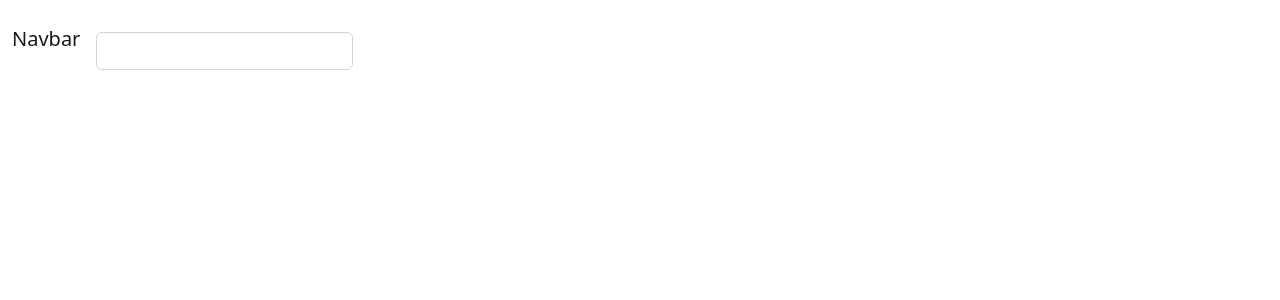
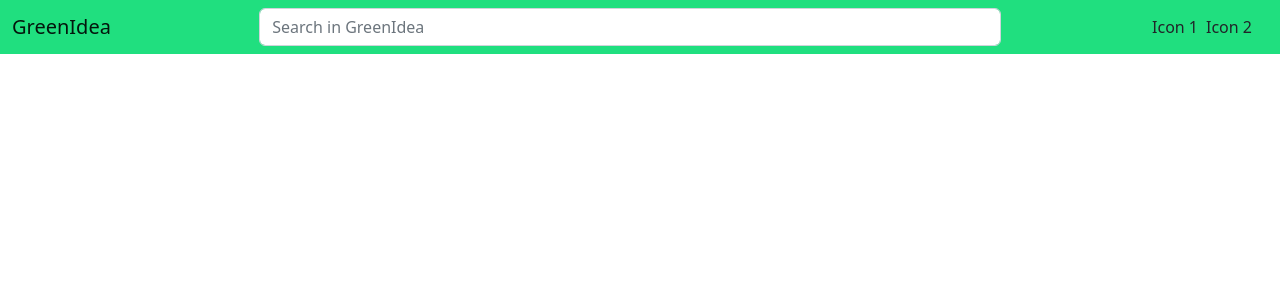
Before and after one commit to COMP1640-TCH2202/GIdea-React, a React (Create React App) app: page / in a window 1280 px wide. Shown: the top 300 px of the page. Built offline with nearby package versions, Linux system fonts and the light colour scheme.

Commit message:
create admin manage account page

```diff
--- a/src/App.js
+++ b/src/App.js
@@ -1,19 +1,10 @@
 import './App.css';
-import Login from './components/Login';
+// import Login from './components/Login/Login';
 import MainPage from './components/Admin/MainPage/MainPage';
 import { Routes, Route, Link } from 'react-router-dom';
 function App() {
   return (
-  <div>
-    <Link to='/login'>Login</Link>
-     <br/>
-    <Link to='/admin'>MainPage</Link>
-
-    <Routes>
-      <Route path='/login' element={<Login />} />
-      <Route path='/admin' element={<MainPage />} />
-    </Routes>
-  </div>
+    <MainPage/>
   )
 }
 
--- /dev/null
+++ b/src/components/Admin/CreateAccount/CreateAccount.module.scss
@@ -0,0 +1,63 @@
+* {
+    box-sizing: border-box;
+}
+:root {
+--primary-color: #224957;
+}
+.register_container {
+    height: 100vh;
+    width: 100vw;
+    position: relative;
+    background: linear-gradient(to bottom right, rgb(13, 111, 56), rgb(50, 154, 61), rgb(44, 64, 152));
+    background-size: cover;
+    background-position: center;
+}
+.form_container {
+    position: absolute;
+    display: flex;
+    justify-content: center;
+    top:50%;
+    left: 50%;
+    transform: translate(-50%, -50%);
+    text-align: center;
+    border: 1px solid;
+    padding: 32px 64px;
+    border-radius: 20px;
+    background-color: transparent;
+    .register_heading {
+        line-height: 1;
+        font-size: 64px;
+        margin-bottom: 32px;
+        color: var(--primary-color);
+        text-shadow: 0 3px rgba($color: #fffcfc, $alpha: 0.1);
+    }
+    .register_subHeading {
+        line-height: 1;
+        font-size: 16px;
+        margin-bottom: 32px;
+        color: var(--primary-color);
+        text-shadow: 0 3px rgba($color: #fffcfc, $alpha: 0.1);
+    }
+    .form {
+        background-color: #224957;
+        padding: 10px 20px;
+        color: #fff;
+        &::placeholder {
+            color:#fff;
+        }
+    }
+    .check_container {
+        text-align: left;
+    }
+    .Button {
+        width: 300px;
+        height: 45px;
+        color: var(--primary-color);
+        background: #20DF7F;
+        border: none;
+        border-radius: 10px;
+        &:hover {
+            box-shadow: 0px 4px 4px rgba(0, 0, 0, 0.3);
+        }
+    }
+}
--- a/src/components/Admin/MainPage/MainPage.js
+++ b/src/components/Admin/MainPage/MainPage.js
@@ -1,10 +1,8 @@
 import React from 'react';
-
+import Navbar from '../../Navbar/Navbar';
 const MainPage = () => {
     return (
-        <div>
-
-        </div>
+        <Navbar />
     );
 }
 
--- a/src/components/Navbar/Navbar.js
+++ b/src/components/Navbar/Navbar.js
@@ -1,21 +1,24 @@
 import React from 'react';
 import 'bootstrap/dist/css/bootstrap.min.css';
 import { Routes, Route, Link } from 'react-router-dom';
-import styles from "../Login/Login.module.scss"
-import clsx from 'clsx'
+import styles from "../Navbar/Navbar.module.scss"
 const Navbar = (props) => {
     return (
         <nav className="navbar navbar-expand-lg bg-body-tertiary">
             <div className="container-fluid">
-                <Link className="navbar-brand" to="">Navbar</Link>
-                <div className="collapse navbar-collapse" id="navbarNav">
-                    <div className='search_container'>
-                        <form>
-                            <label>
-                            </label>
-                            <input class="form-control mr-sm-2" type="search" placeholder="" aria-label="Search" />
-                        </form>
-                    </div>
+                <div className={styles.nav_logo}>
+                <Link className="navbar-brand" to="">GreenIdea</Link>
+                </div>
+                <div className={styles.search_container}>
+                    <form>
+                        <label>
+                        </label>
+                        <input class="form-control mr-sm-2" type="search" placeholder="Search in GreenIdea" aria-label="Search" />
+                    </form>
+                </div>
+                <div className={styles.nav_icons}>
+                    <span className={styles.nav_icon}>Icon 1</span>
+                    <span className={styles.nav_icon}>Icon 2 </span>
                 </div>
             </div>
         </nav>
--- /dev/null
+++ b/src/components/Navbar/Navbar.module.scss
@@ -0,0 +1,27 @@
+nav {
+    background-color: #20DF7F;
+    display: flex;
+    justify-content: space-between;
+}
+.nav_logo {
+    min-width: 200px;
+    flex: 1;
+}
+.search_container {
+    flex: 3;
+   form {
+    display: flex;
+    align-items: center;
+   }
+}
+
+.nav_icons {
+    display: flex;
+    min-width: 200px;
+    flex: 1;
+    justify-content: flex-end;
+    padding: 0 16px 0 4px;
+    .nav_icon {
+        margin-left: 8px;
+    }
+}
--- a/src/index.js
+++ b/src/index.js
@@ -2,15 +2,14 @@ import React from 'react';
 import ReactDOM from 'react-dom/client';
 import { BrowserRouter as Router } from 'react-router-dom';
 import './index.css';
-// import App from './App';
-import Navbar from './components/Navbar/Navbar';
+import App from './App';
 import reportWebVitals from './reportWebVitals';
 
 const root = ReactDOM.createRoot(document.getElementById('root'));
 root.render(
   <React.StrictMode>
     <Router>
-      <Navbar />
+      <App />
     </Router>
   </React.StrictMode>
 );
```
Also changed, not shown: src/components/Admin/CreateAccount/CreateAccount.js (+38 -1 lines), src/components/Navbar/Navbar.css (deleted).
